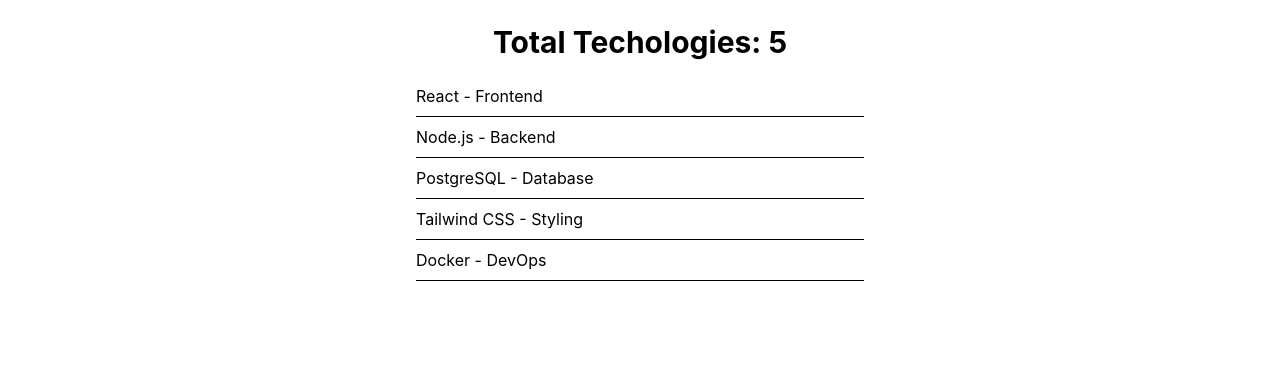
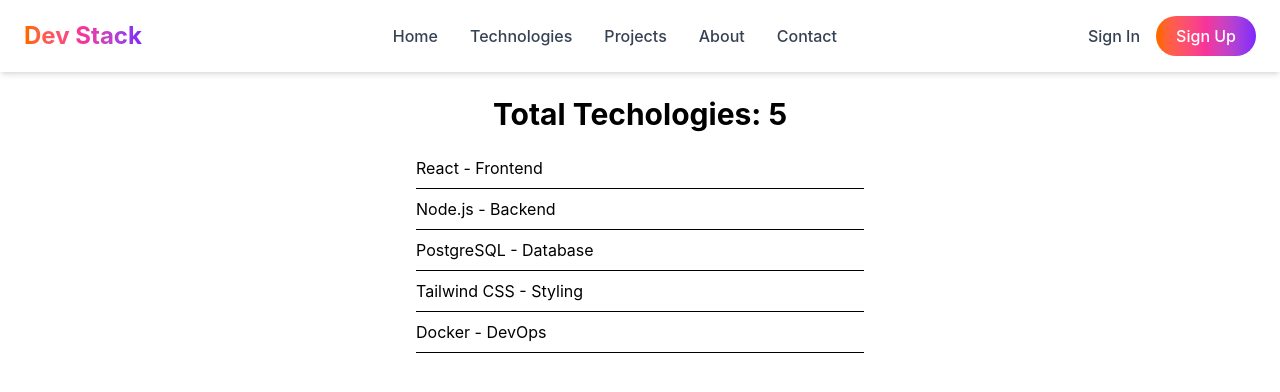
Before and after one commit to aahaabiib/DevStack, a React (Vite) app: page / in a window 1280 px wide. Shown: the top 392 px of the page. Built offline with nearby package versions, Linux system fonts and the light colour scheme.

Commit message:
Navbar Done

```diff
--- a/src/App.jsx
+++ b/src/App.jsx
@@ -1,5 +1,6 @@
 import { useState, useEffect } from "react"
 import technologiesData from "./data/technologies.json"
+import Navbar from "./components/Nav"
 
 
 function  App() {
@@ -20,6 +21,7 @@
   return (
 
     <div>
+      <Navbar/>
 
       <h1 className="text-3xl font-bold text-center mt-6">
         Total Techologies: {technologies.length}
@@ -33,6 +35,9 @@
       </ul>
     </div>
 
+
+
+
   )
 
 }
--- a/src/components/Nav.jsx
+++ b/src/components/Nav.jsx
@@ -2,7 +2,28 @@
 
 
 function Navbar(){
-    return <div>Navbar</div>
+    return (
+        <nav className="sticky top-0 z-50 bg-white shadow-md">
+            <div className="max-w-7xl mx-auto flex items-center justify-between px-6 py-4">
+                <div className="text-2xl font-bold bg-gradient-to-r from-orange-500 via-pink-500 to-violet-600 bg-clip-text text-transparent">
+                    Dev Stack
+                </div>
+
+                <ul className="hedden md:flex gap-8 font-medium text-gray-700">
+                    <li className="hover:text-pink-600 cursor-pointer">Home</li>
+                    <li className="hover:text-pink-600 cursor-pointer">Technologies</li>
+                    <li className="hover:text-pink-600 cursor-pointer">Projects</li>
+                    <li className="hover:text-pink-600 cursor-pointer">About</li>
+                    <li className="hover:text-pink-600 cursor-pointer">Contact</li>
+                </ul>
+
+                <div className="flex items-center gap-4">
+                    <button className="font-medium text-gray-700 hover:text-pink-600">Sign In</button>
+                    <button className="px-5 py-2 rounded-full text-white font-medium bg-gradient-to-r from-orange-500 via-pink-500 to-violet-600">Sign Up</button>
+                </div>
+            </div>
+        </nav>
+    )
 }
 
 
```
